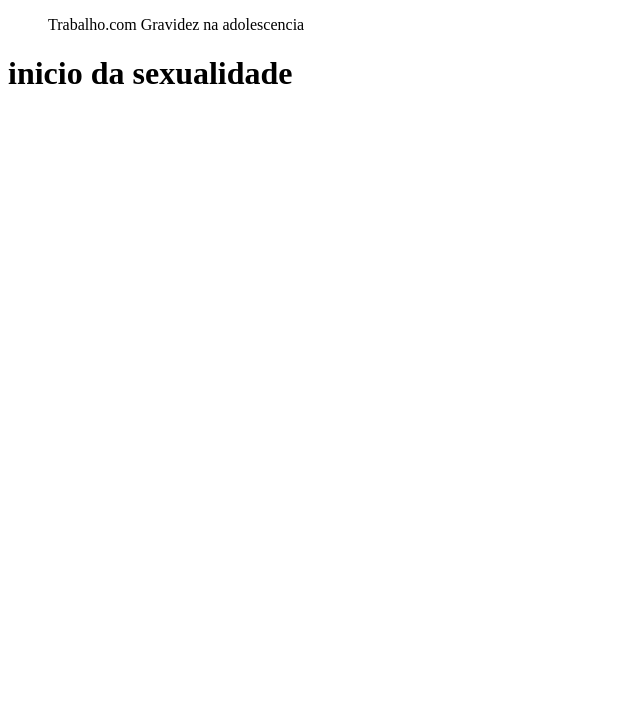
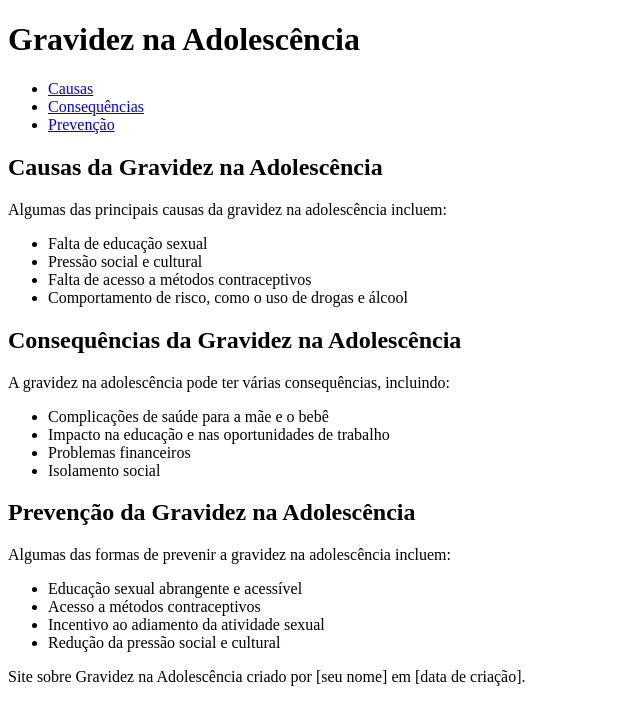
Before and after one commit to leticiamayara02/segundoi, a plain HTML site: page index.html in a window 1280 px wide. Shown: the whole page, without its empty margins (0-640 px from the left). Drawn offline with Linux system fonts and the light colour scheme.

Commit message:
Update index.html

```diff
--- a/index.html
+++ b/index.html
@@ -1,20 +1,53 @@
 <!DOCTYPE html>
-<html lang="pt-br">
+<html>
 <head>
-    <meta charset="UTF-8">
-    <meta http-equiv="X-UA-Compatible" content="IE=edge">
-    <meta name="viewport" content="width=device-width, initial-scale=1.0">
-    <title>Document</title>
-    <link rel="stydesheet" href="styde.css">
+	<title>Gravidez na Adolescência</title>
 </head>
 <body>
-    <header>
-        <ul>
-            <l1>Trabalho.com</l1>
-            <l2>Gravidez na adolescencia</l2>
-        </ul>
-    </header>
-    <h1>inicio da sexualidade</h1>
-    <p></p>
+	<header>
+		<h1>Gravidez na Adolescência</h1>
+	</header>
+	<nav>
+		<ul>
+			<li><a href="#causas">Causas</a></li>
+			<li><a href="#consequencias">Consequências</a></li>
+			<li><a href="#prevencao">Prevenção</a></li>
+		</ul>
+	</nav>
+	<main>
+		<section id="causas">
+			<h2>Causas da Gravidez na Adolescência</h2>
+			<p>Algumas das principais causas da gravidez na adolescência incluem:</p>
+			<ul>
+				<li>Falta de educação sexual</li>
+				<li>Pressão social e cultural</li>
+				<li>Falta de acesso a métodos contraceptivos</li>
+				<li>Comportamento de risco, como o uso de drogas e álcool</li>
+			</ul>
+		</section>
+		<section id="consequencias">
+			<h2>Consequências da Gravidez na Adolescência</h2>
+			<p>A gravidez na adolescência pode ter várias consequências, incluindo:</p>
+			<ul>
+				<li>Complicações de saúde para a mãe e o bebê</li>
+				<li>Impacto na educação e nas oportunidades de trabalho</li>
+				<li>Problemas financeiros</li>
+				<li>Isolamento social</li>
+			</ul>
+		</section>
+		<section id="prevencao">
+			<h2>Prevenção da Gravidez na Adolescência</h2>
+			<p>Algumas das formas de prevenir a gravidez na adolescência incluem:</p>
+			<ul>
+				<li>Educação sexual abrangente e acessível</li>
+				<li>Acesso a métodos contraceptivos</li>
+				<li>Incentivo ao adiamento da atividade sexual</li>
+				<li>Redução da pressão social e cultural</li>
+			</ul>
+		</section>
+	</main>
+	<footer>
+		<p>Site sobre Gravidez na Adolescência criado por [seu nome] em [data de criação].</p>
+	</footer>
 </body>
 </html>
```
